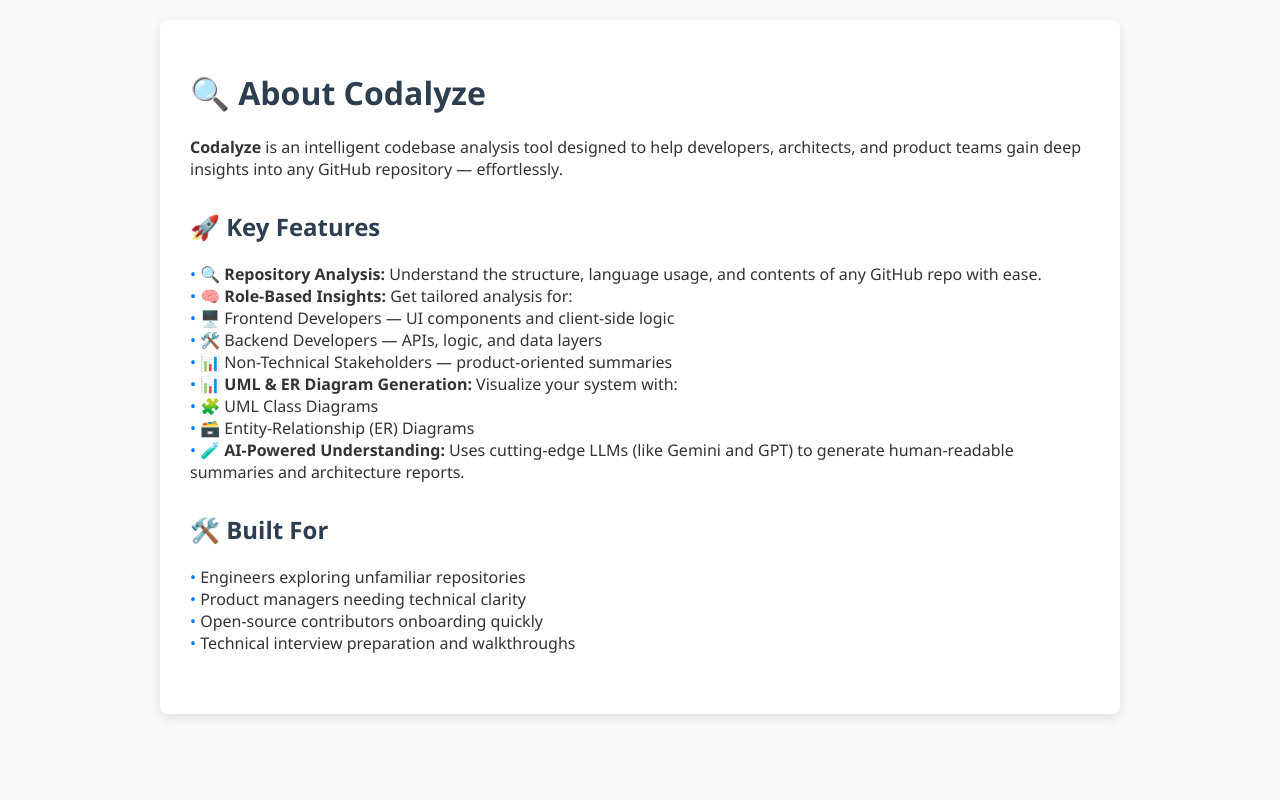
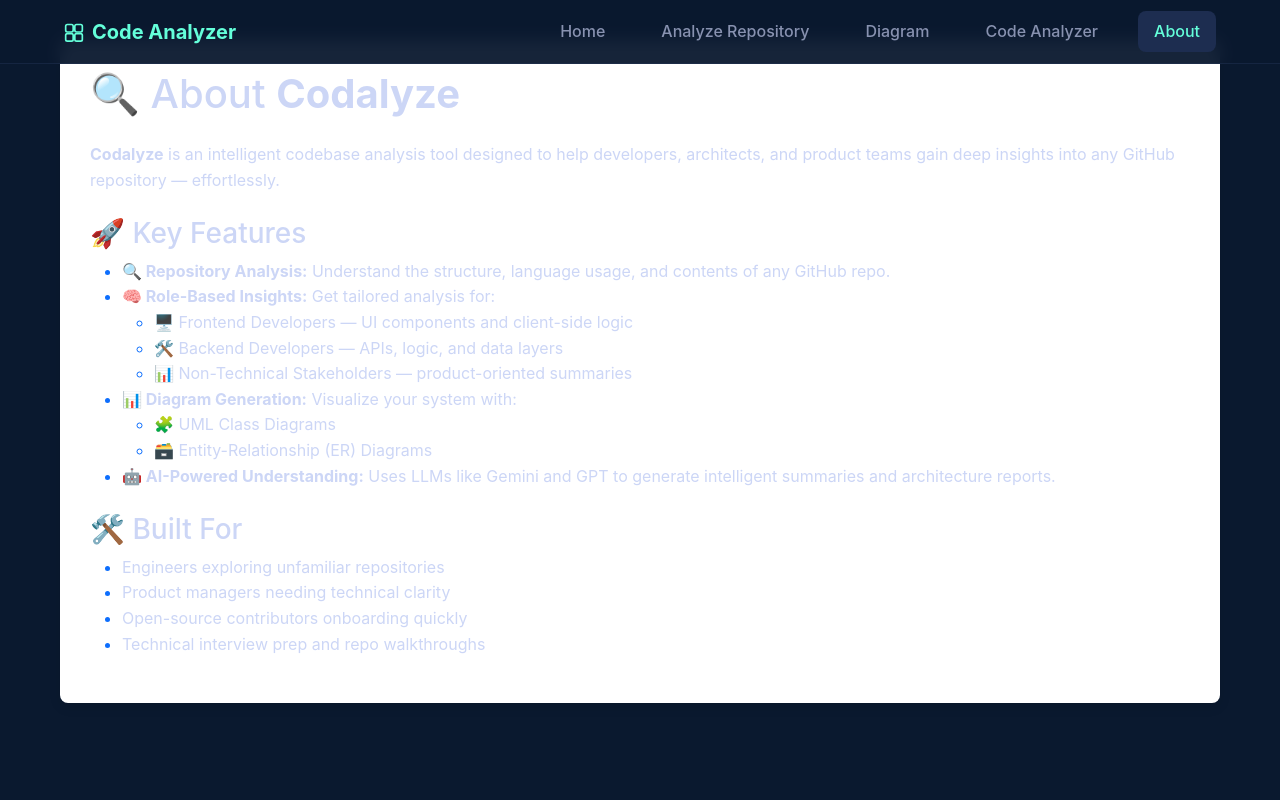
Before and after one commit to Maharsh-Nayak/Code-Analyzer, a Flask app: page /about/ in a window 1280 px wide. Run offline with Flask 3, Linux system fonts and the light colour scheme; some libraries are stand-ins or nearby versions.

Commit message:
Update about.html

```diff
--- a/templates/about.html
+++ b/templates/about.html
@@ -1,55 +1,62 @@
 <!DOCTYPE html>
 <html lang="en">
 <head>
-  <meta charset="UTF-8">
+  <meta charset="UTF-8" />
+  <meta name="viewport" content="width=device-width, initial-scale=1.0"/>
   <title>About Codalyze</title>
-  <meta name="viewport" content="width=device-width, initial-scale=1.0">
+  <link href="https://cdn.jsdelivr.net/npm/bootstrap@5.3.0/dist/css/bootstrap.min.css" rel="stylesheet"/>
+  <link rel="stylesheet" href="../static/styles.css" />
   <style>
-    body {
-      font-family: "Segoe UI", Tahoma, Geneva, Verdana, sans-serif;
-      background-color: #f8f9fa;
-      margin: 0;
-      padding: 20px;
-      color: #333;
+    .about-section {
+      padding: 40px 20px;
     }
-    .container {
-      max-width: 900px;
-      margin: auto;
-      background: white;
+    .about-card {
+      background-color: #ffffff;
+      border-radius: 8px;
       padding: 30px;
-      border-radius: 8px;
       box-shadow: 0 4px 12px rgba(0, 0, 0, 0.1);
     }
-    h1, h2 {
-      color: #2c3e50;
+    .about-icon {
+      margin-right: 10px;
     }
-    ul {
-      list-style-type: none;
-      padding: 0;
-    }
-    ul li::before {
-      content: "• ";
-      color: #007bff;
-    }
-    .section {
-      margin-bottom: 30px;
-    }
-    .icon {
-      margin-right: 8px;
+    ul li::marker {
+      color: #0d6efd;
     }
   </style>
 </head>
 <body>
-  <div class="container">
-    <h1>🔍 About Codalyze</h1>
-    <div class="section">
+
+<!-- Global Navigation -->
+<nav class="global-nav">
+  <div class="nav-container">
+    <a href="/" class="nav-logo">
+      <svg class="nav-icon" viewBox="0 0 24 24" fill="none" stroke="currentColor" stroke-width="2">
+        <path d="M9 3H4a2 2 0 0 0-2 2v5a2 2 0 0 0 2 2h5a2 2 0 0 0 2-2V5a2 2 0 0 0-2-2z"></path>
+        <path d="M20 3h-5a2 2 0 0 0-2 2v5a2 2 0 0 0 2 2h5a2 2 0 0 0 2-2V5a2 2 0 0 0-2-2z"></path>
+        <path d="M9 14H4a2 2 0 0 0-2 2v5a2 2 0 0 0 2 2h5a2 2 0 0 0 2-2v-5a2 2 0 0 0-2-2z"></path>
+        <path d="M20 14h-5a2 2 0 0 0-2 2v5a2 2 0 0 0 2 2h5a2 2 0 0 0 2-2v-5a2 2 0 0 0-2-2z"></path>
+      </svg>
+      Code Analyzer
+    </a>
+    <div class="nav-links">
+      <a href="/" class="nav-link">Home</a>
+      <a href="/repo-analyzer" class="nav-link">Analyze Repository</a>
+      <a href="/diagram-generator" class="nav-link">Diagram</a>
+      <a href="/code-analyzer" class="nav-link">Code Analyzer</a>
+      <a href="/about" class="nav-link active">About</a>
+    </div>
+  </div>
+</nav>
+
+<!-- About Section -->
+<div class="container about-section">
+  <div class="about-card">
+    <h1 class="mb-4">🔍 About <strong>Codalyze</strong></h1>
     <p><strong>Codalyze</strong> is an intelligent codebase analysis tool designed to help developers, architects, and product teams gain deep insights into any GitHub repository — effortlessly.</p>
-    </div>
 
-    <div class="section">
-      <h2>🚀 Key Features</h2>
-      <ul>
-        <li><strong>🔍 Repository Analysis:</strong> Understand the structure, language usage, and contents of any GitHub repo with ease.</li>
+    <h3 class="mt-4">🚀 Key Features</h3>
+    <ul class="mb-3">
+      <li><strong>🔍 Repository Analysis:</strong> Understand the structure, language usage, and contents of any GitHub repo.</li>
       <li><strong>🧠 Role-Based Insights:</strong> Get tailored analysis for:
         <ul>
           <li>🖥️ Frontend Developers — UI components and client-side logic</li>
@@ -57,25 +64,24 @@
           <li>📊 Non-Technical Stakeholders — product-oriented summaries</li>
         </ul>
       </li>
-        <li><strong>📊 UML & ER Diagram Generation:</strong> Visualize your system with:
+      <li><strong>📊 Diagram Generation:</strong> Visualize your system with:
         <ul>
           <li>🧩 UML Class Diagrams</li>
           <li>🗃️ Entity-Relationship (ER) Diagrams</li>
         </ul>
       </li>
-        <li><strong>🧪 AI-Powered Understanding:</strong> Uses cutting-edge LLMs (like Gemini and GPT) to generate human-readable summaries and architecture reports.</li>
+      <li><strong>🤖 AI-Powered Understanding:</strong> Uses LLMs like Gemini and GPT to generate intelligent summaries and architecture reports.</li>
     </ul>
-    </div>
 
-    <div class="section">
-      <h2>🛠️ Built For</h2>
+    <h3 class="mt-4">🛠️ Built For</h3>
     <ul>
       <li>Engineers exploring unfamiliar repositories</li>
       <li>Product managers needing technical clarity</li>
       <li>Open-source contributors onboarding quickly</li>
-        <li>Technical interview preparation and walkthroughs</li>
+      <li>Technical interview prep and repo walkthroughs</li>
     </ul>
   </div>
 </div>
+
 </body>
 </html>
```
Lines whose indentation alone changed are shown as unchanged.
